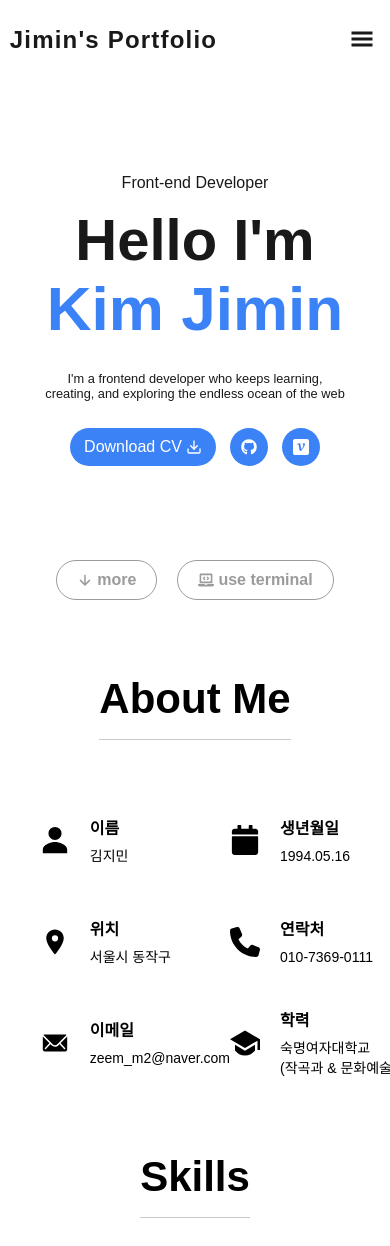
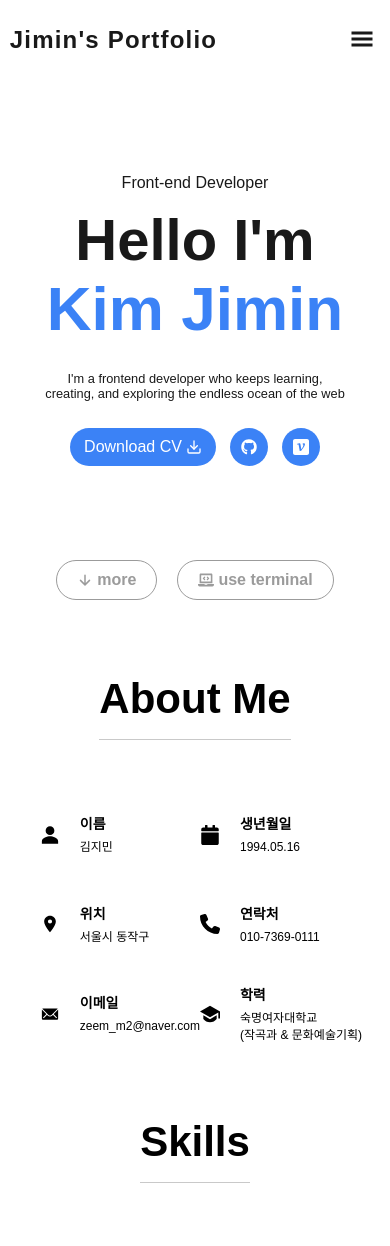
Before and after one commit to wlals4264/bluemin-portfolio, a Next.js app: page / in a window 390 px wide. Shown: the top 1246 px of the page. Built offline with nearby package versions, Linux system fonts and the light colour scheme; a web font is replaced by a local one.

Commit message:
Design: AboutMe 섹션 반응형 추가

```diff
--- a/src/styles/components/AboutMe.scss
+++ b/src/styles/components/AboutMe.scss
@@ -46,9 +46,35 @@
 @media (max-width: 768px) {
   .about-me-container {
     padding: 10px 30px;
+
     .about-me-info {
       grid-template-columns: repeat(2, 1fr);
       grid-template-rows: repeat(3, 1fr);
     }
   }
 }
+
+// 모바일 (480px 이하)
+@media (max-width: 480px) {
+  .about-me-container {
+    .about-me-info {
+      .about-me-info-item {
+        .about-me-info-icon {
+          font-size: 20px;
+        }
+
+        .about-me-info-text-container {
+          gap: 6px;
+
+          .about-me-info-title {
+            font-size: 14px;
+          }
+
+          .about-me-info-content {
+            font-size: 12px;
+          }
+        }
+      }
+    }
+  }
+}
```
